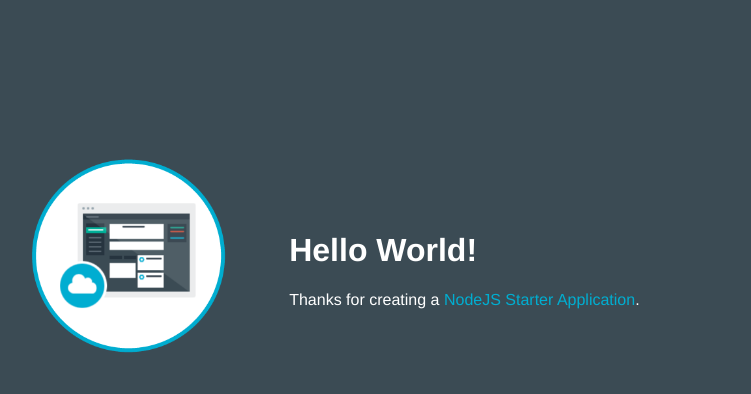
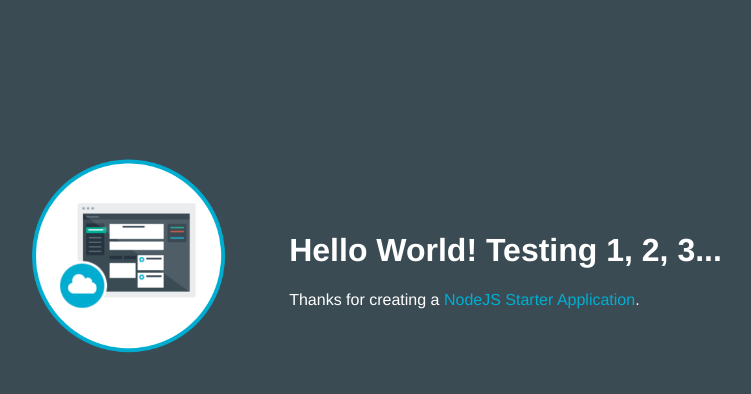
Before and after one commit to Adam-Torres/ART-app1-toolchain, a website: page public/index.html in a window 1280 px wide. Shown: the whole page, without its empty margins (253-1004 px from the left). Drawn offline with Linux system fonts and the light colour scheme.

Commit message:
minor testing change

```diff
--- a/public/index.html
+++ b/public/index.html
@@ -16,7 +16,7 @@
           <img class = "newappIcon" src="images/newapp-icon.png">
         </td>
         <td>
-          <h1 id="message">Hello World!</h1>
+          <h1 id="message">Hello World!  Testing 1, 2, 3...</h1>
           <p class='description'></p> Thanks for creating a <span class = "blue">NodeJS Starter Application</span>.
         </td>
       </tr>
```
